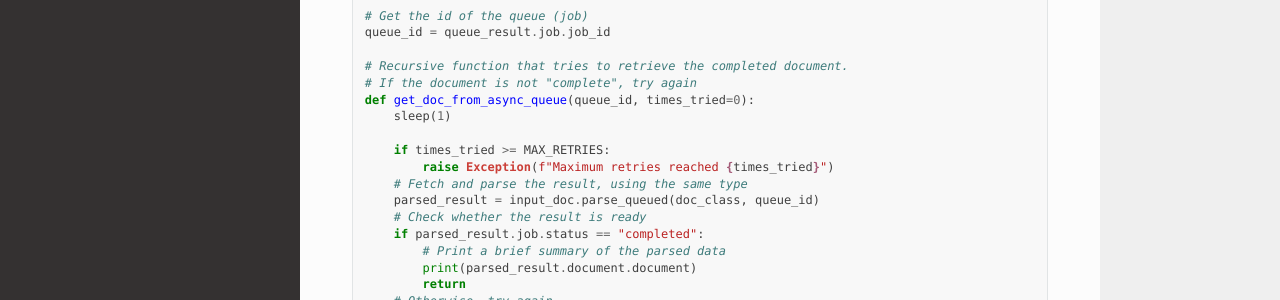
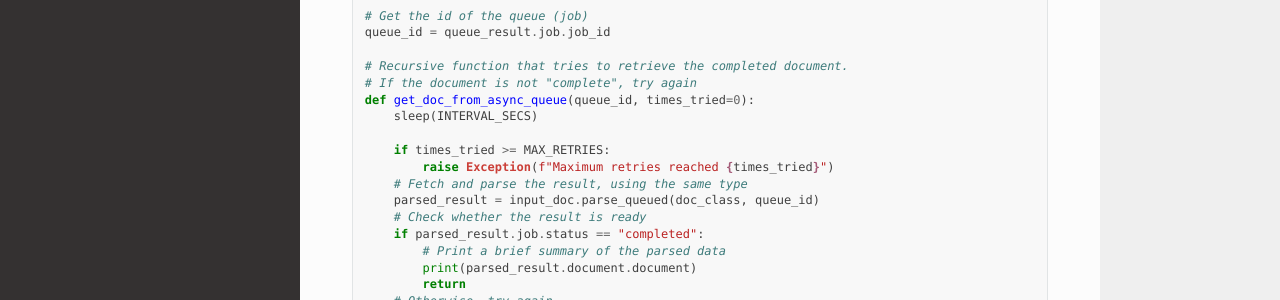
Before and after one commit to mindee/mindee-api-python, a Sphinx documentation site: the page built from docs/predictions/standard/documents/invoice_splitter_v1.rst, in a window 1280 px wide and 1294 px high. Shown: the part 650-950 px from the top of the window. Built offline with Sphinx 7.4.7 and the Read the Docs theme 2.0.0, drawn with Linux system fonts in a browser that asks for light colours.

Commit message:
Update docs/extras/code_samples/invoice_splitter_v1_async.txt
Co-authored-by: ianaré <97107275+ianardee@users.noreply.github.com>

```diff
--- a/docs/extras/code_samples/invoice_splitter_v1_async.txt
+++ b/docs/extras/code_samples/invoice_splitter_v1_async.txt
@@ -30,7 +30,7 @@
 # Recursive function that tries to retrieve the completed document.
 # If the document is not "complete", try again
 def get_doc_from_async_queue(queue_id, times_tried=0):
-    sleep(1)
+    sleep(INTERVAL_SECS)
 
     if times_tried >= MAX_RETRIES:
         raise Exception(f"Maximum retries reached {times_tried}")
```
